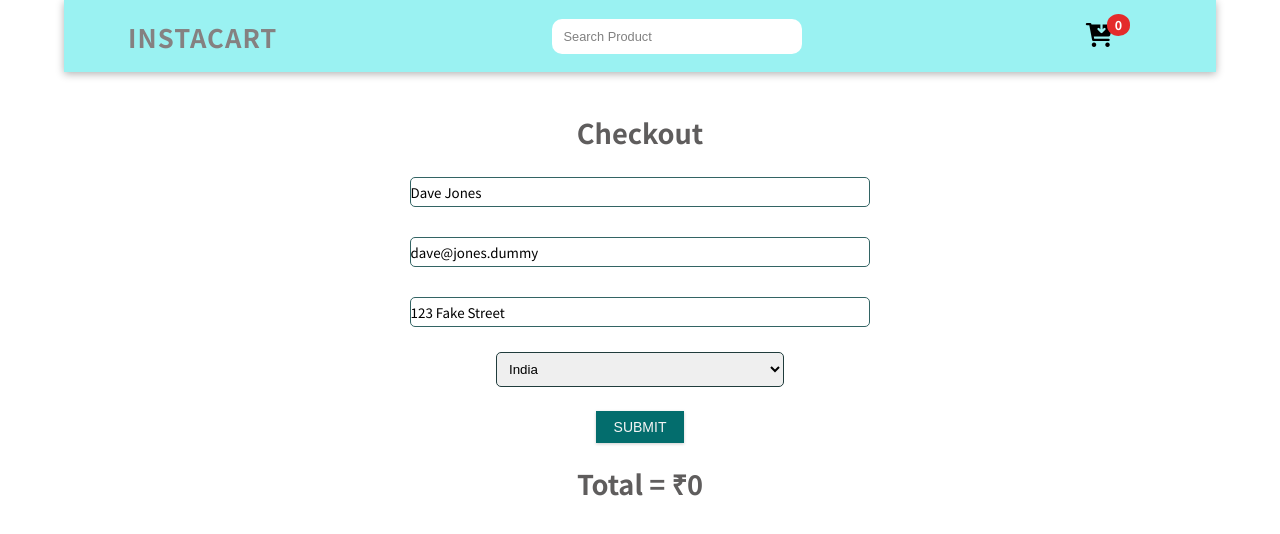
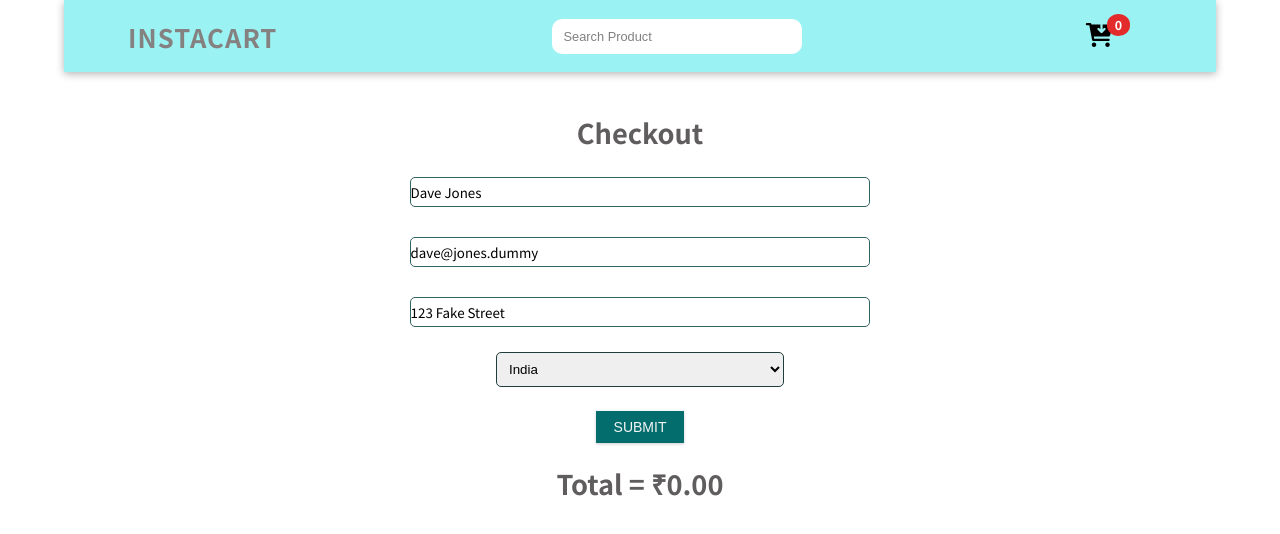
Before and after one commit to kunalpatil239/Instacart, a React (Create React App) app: page /checkout in a window 1280 px wide. Shown: the top 534 px of the page. Built offline with nearby package versions, Linux system fonts and the light colour scheme; no server answers.

Commit message:
changed total price issueg

```diff
--- a/src/pages/Checkout.js
+++ b/src/pages/Checkout.js
@@ -69,7 +69,7 @@ const Checkout = () => {
               Submit
             </button>
           </form>
-          <h1>Total = &#8377;{totalPrice}</h1>
+          <h1>Total = &#8377;{totalPrice.toFixed(2)}</h1>
         </>
       )}
     </div>
```
